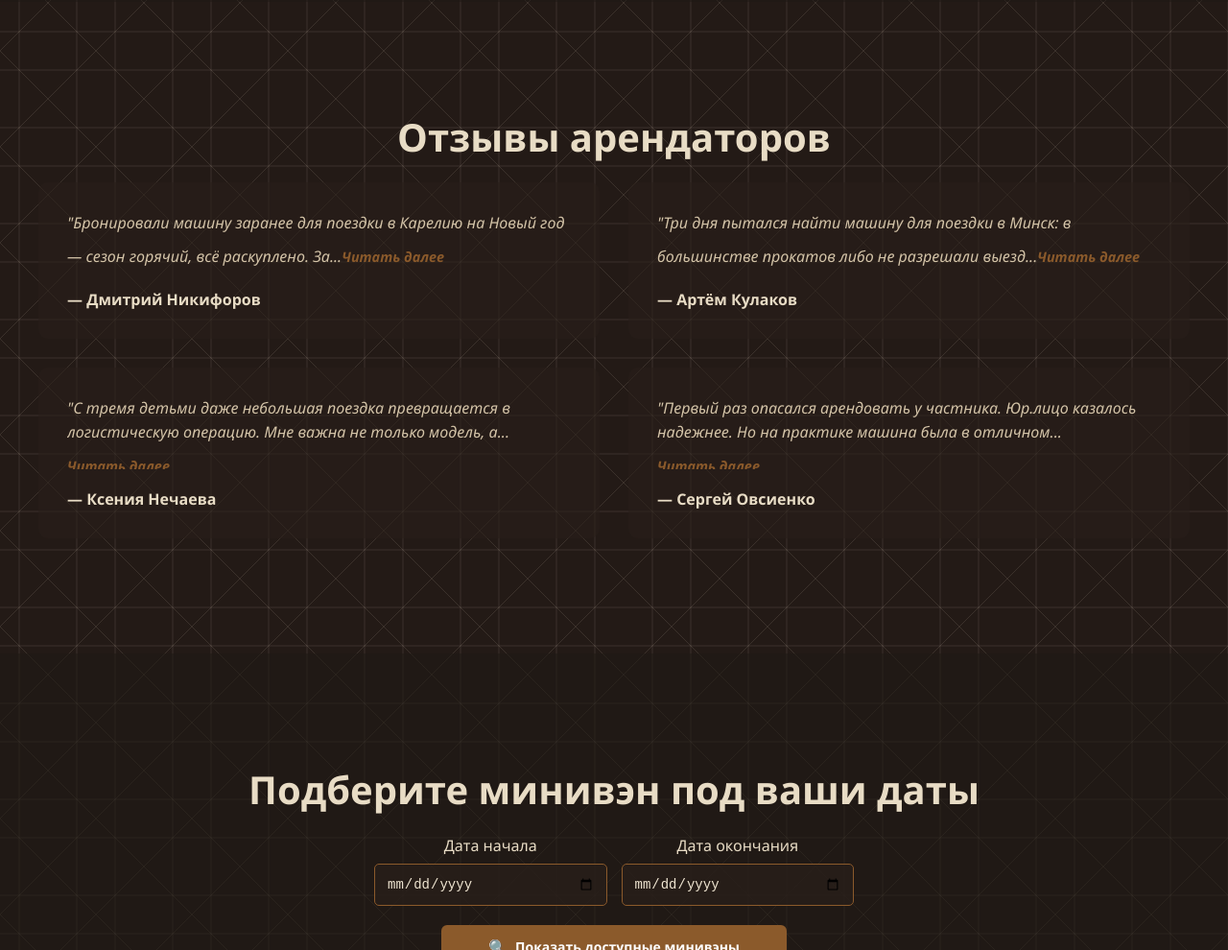
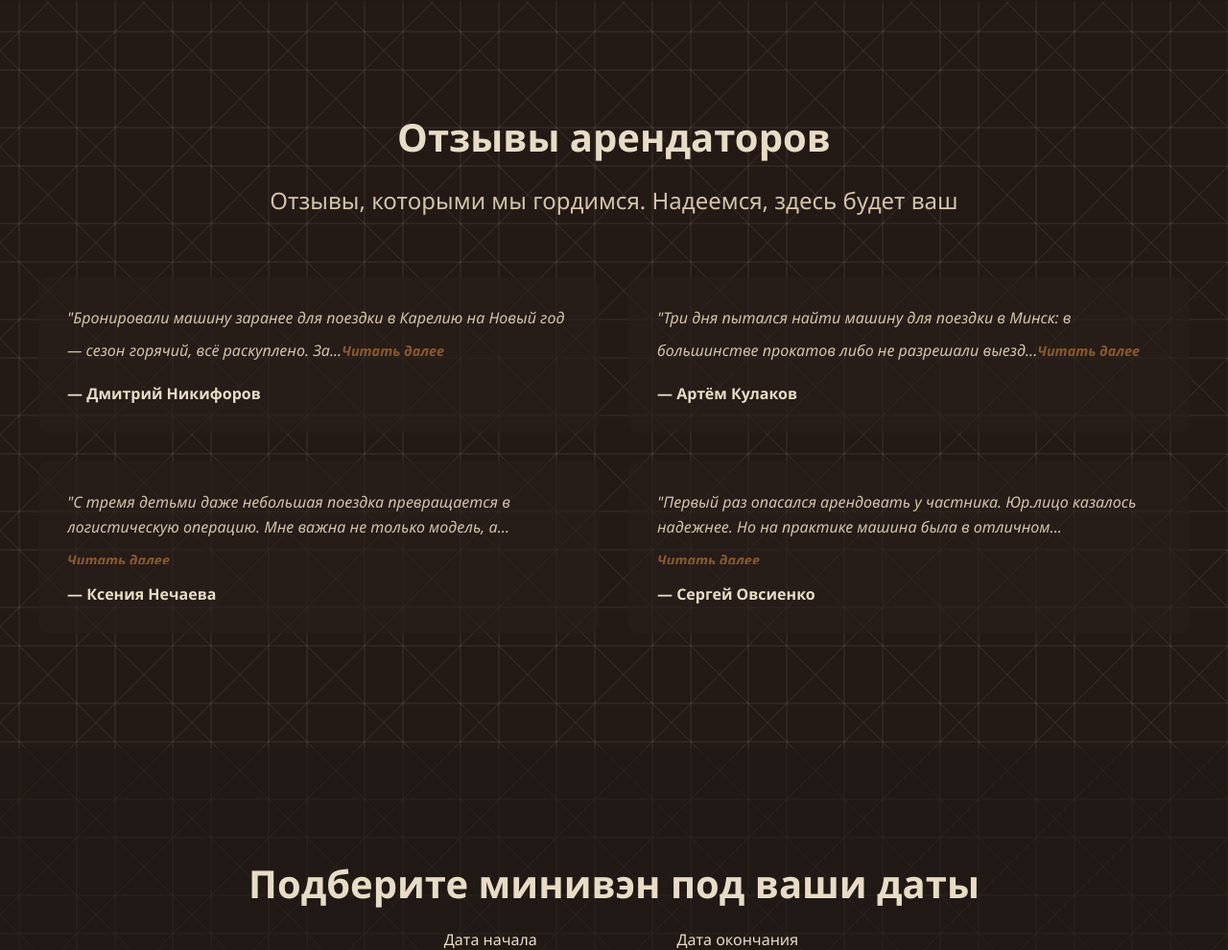
Before and after one commit to xpe6a/miniwan, a plain HTML site: page double.html in a window 1280 px wide. Shown: the part 3547-4537 px from the top of the page at 96% size. Drawn offline with Linux system fonts and the light colour scheme.

Commit message:
Update double.html

```diff
--- a/double.html
+++ b/double.html
@@ -868,6 +868,9 @@
     <section class="testimonials">
         <div class="container">
             <h2 class="section-title">Отзывы арендаторов</h2>
+            <div class="section-subtitle" style="text-align: center; margin-bottom: 60px;">
+                Отзывы, которыми мы гордимся. Надеемся, здесь будет ваш
+            </div>
             <div class="testimonial-grid">
                 <div class="testimonial-card">
                     <div class="testimonial-text">
```
